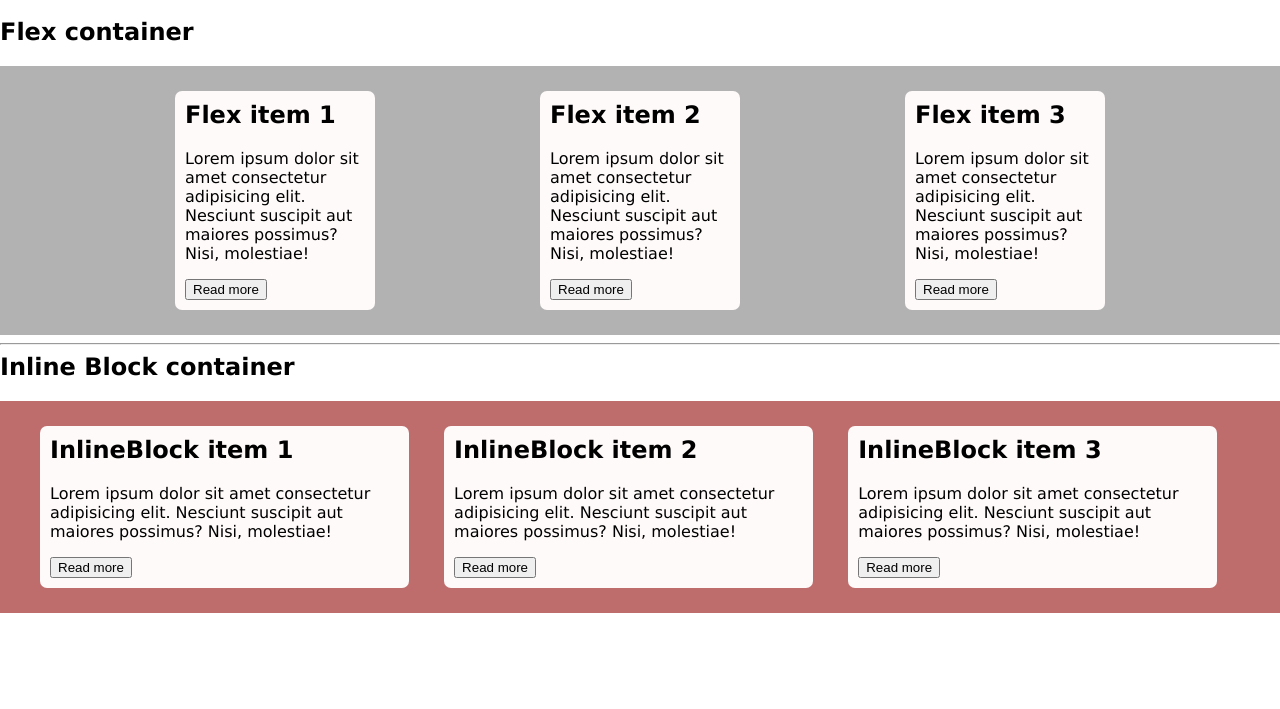
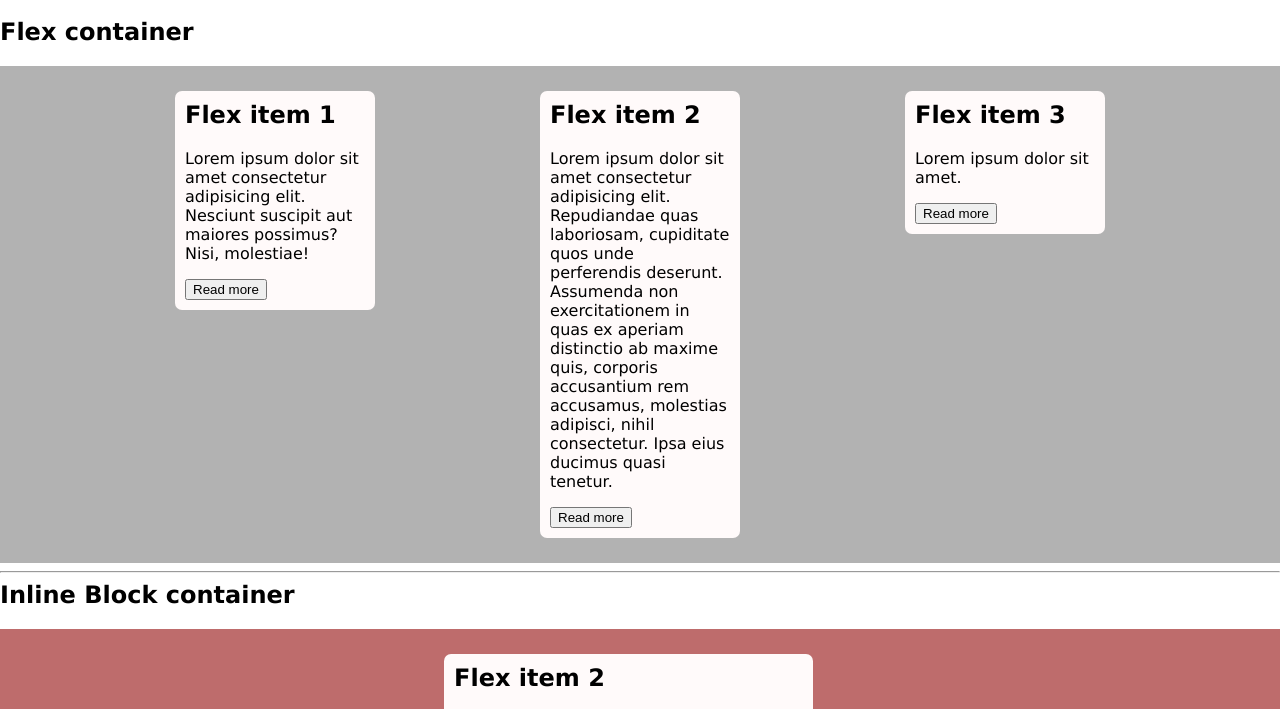
Before and after one commit to MariusCodeAcademy/type12-HTML-9-git-Flex-box, a plain HTML site: page index.html in a window 1280 px wide. Shown: the part 41-750 px from the top of the page. Drawn offline with Linux system fonts and the light colour scheme.

Commit message:
align items

```diff
--- a/index.html
+++ b/index.html
@@ -26,16 +26,16 @@
     <!-- oneArticle -->
     <article class="post">
       <h2>Flex item 2</h2>
-      <p>Lorem ipsum dolor sit amet consectetur adipisicing elit. Nesciunt suscipit aut maiores possimus? Nisi,
-        molestiae!</p>
+      <p>Lorem ipsum dolor sit amet consectetur adipisicing elit. Repudiandae quas laboriosam, cupiditate quos unde
+        perferendis deserunt. Assumenda non exercitationem in quas ex aperiam distinctio ab maxime quis, corporis
+        accusantium rem accusamus, molestias adipisci, nihil consectetur. Ipsa eius ducimus quasi tenetur.</p>
       <button>Read more</button>
     </article>
     <!-- /oneArticle -->
     <!-- oneArticle -->
     <article class="post">
       <h2>Flex item 3</h2>
-      <p>Lorem ipsum dolor sit amet consectetur adipisicing elit. Nesciunt suscipit aut maiores possimus? Nisi,
-        molestiae!</p>
+      <p>Lorem ipsum dolor sit amet.</p>
       <button>Read more</button>
     </article>
     <!-- /oneArticle -->
@@ -48,7 +48,7 @@
   <div class="inline-block-container">
     <!-- oneArticle -->
     <article class="post">
-      <h2>InlineBlock item 1</h2>
+      <h2>Flex item 1</h2>
       <p>Lorem ipsum dolor sit amet consectetur adipisicing elit. Nesciunt suscipit aut maiores possimus? Nisi,
         molestiae!</p>
       <button>Read more</button>
@@ -56,17 +56,17 @@
     <!-- /oneArticle -->
     <!-- oneArticle -->
     <article class="post">
-      <h2>InlineBlock item 2</h2>
-      <p>Lorem ipsum dolor sit amet consectetur adipisicing elit. Nesciunt suscipit aut maiores possimus? Nisi,
-        molestiae!</p>
+      <h2>Flex item 2</h2>
+      <p>Lorem ipsum dolor sit amet consectetur adipisicing elit. Repudiandae quas laboriosam, cupiditate quos unde
+        perferendis deserunt. Assumenda non exercitationem in quas ex aperiam distinctio ab maxime quis, corporis
+        accusantium rem accusamus, molestias adipisci, nihil consectetur. Ipsa eius ducimus quasi tenetur.</p>
       <button>Read more</button>
     </article>
     <!-- /oneArticle -->
     <!-- oneArticle -->
     <article class="post">
-      <h2>InlineBlock item 3</h2>
-      <p>Lorem ipsum dolor sit amet consectetur adipisicing elit. Nesciunt suscipit aut maiores possimus? Nisi,
-        molestiae!</p>
+      <h2>Flex item 3</h2>
+      <p>Lorem ipsum dolor sit amet.</p>
       <button>Read more</button>
     </article>
     <!-- /oneArticle -->
--- a/style.css
+++ b/style.css
@@ -10,6 +10,8 @@
   justify-content: center;
   justify-content: space-between;
   justify-content: space-evenly;
+  /* isdestymas statmena asimi */
+  align-items: flex-start;
   /* flex-wrap: wrap; */
 }
 .flex-container .post {
```
